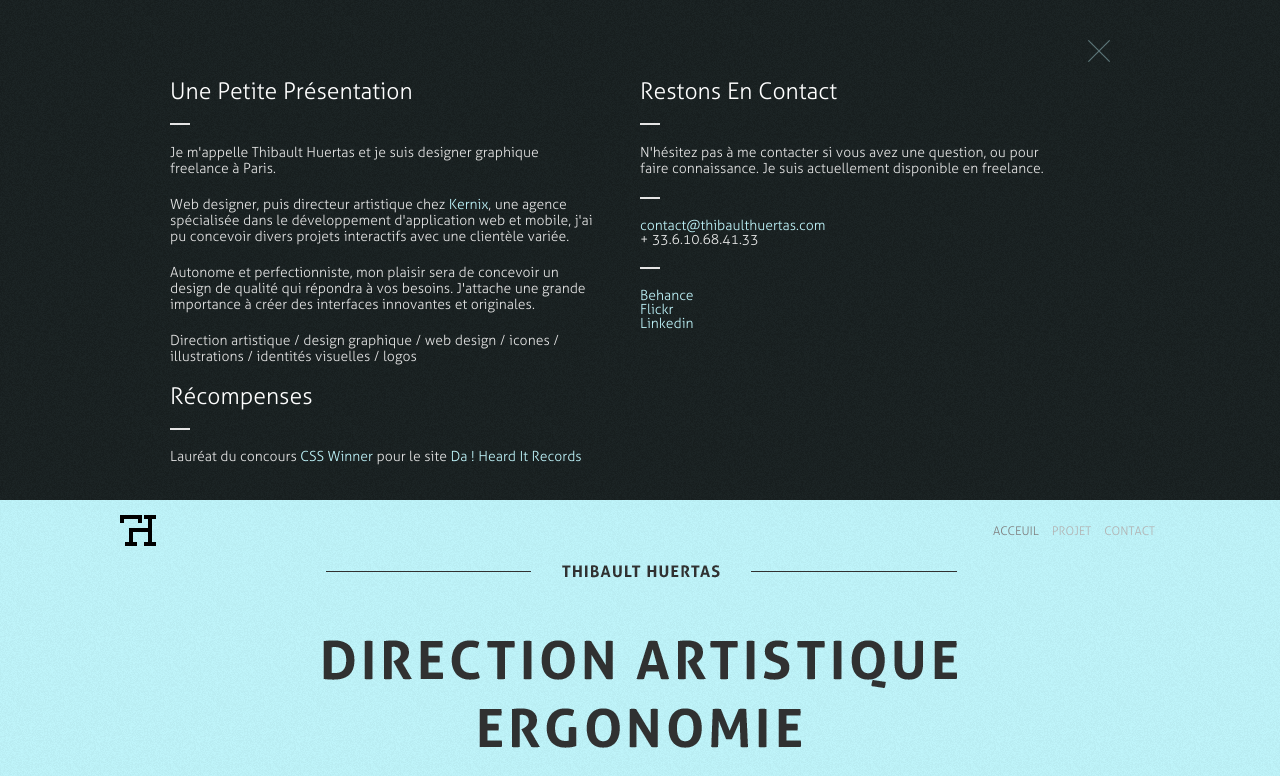
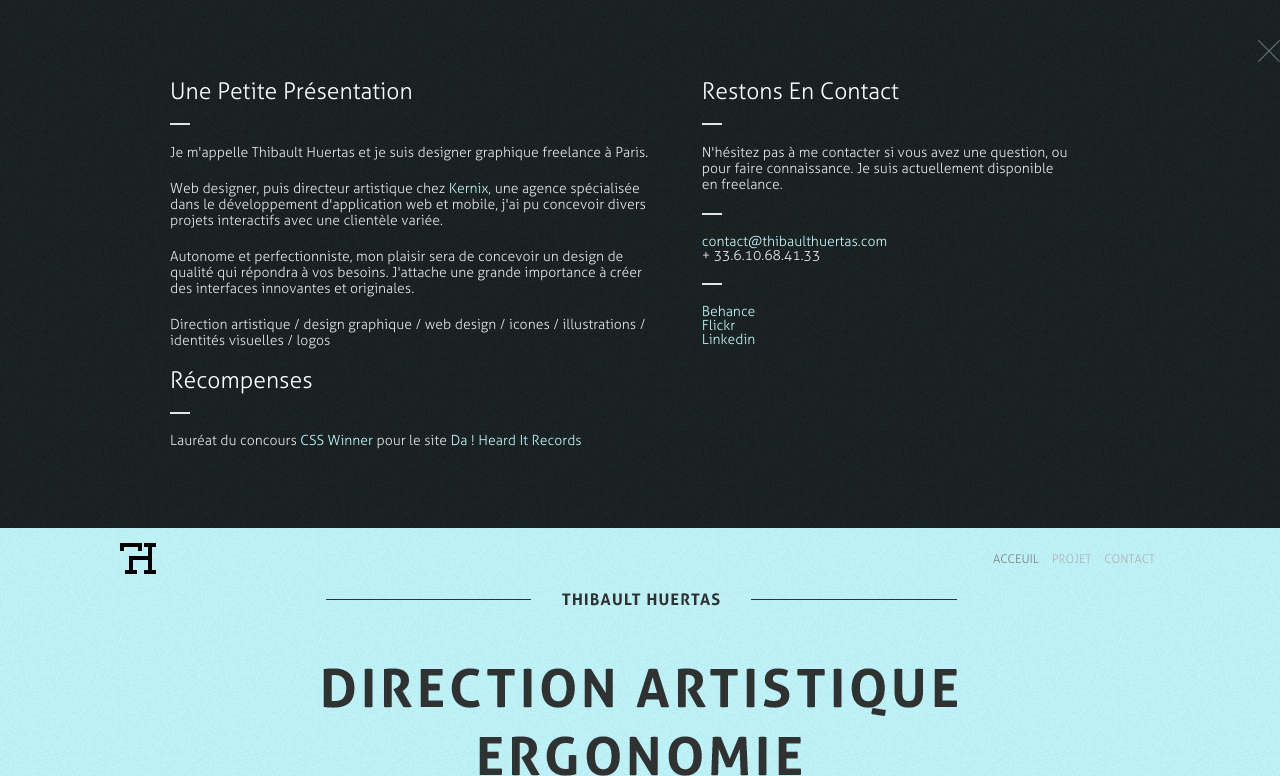
Before and after one commit to constructions-incongrues/com.thibaulthuertas.www-static, a plain HTML site: page index.html in a window 1280 px wide. Both pictures are taken after a click on the link "CONTACT". Shown: the top 776 px of the page. Drawn offline with nearby package versions, Linux system fonts and the light colour scheme.

Commit message:
0.1 - OK sauf l'icone de fermeture

```diff
--- a/index.html
+++ b/index.html
@@ -2,8 +2,8 @@
 <!--[if lt IE 7]>      <html class="no-js lt-ie9 lt-ie8 lt-ie7"> <![endif]-->
 <!--[if IE 7]>         <html class="no-js lt-ie9 lt-ie8"> <![endif]-->
 <!--[if IE 8]>         <html class="no-js lt-ie9"> <![endif]-->
-<!--[if gt IE 8]><!--> <html class="no-js"> <!--<![endif]-->
-<html lang="fr"></html>
+<!--[if gt IE 8]><!--> <html class="no-js" lang="fr"> <!--<![endif]-->
+
 <head>
   <meta charset="utf-8">
   <meta http-equiv="X-UA-Compatible" content="IE=edge">
@@ -43,68 +43,59 @@ $("#contact").height();
 <body>
 
 <section id="contact">
+    <span role="application"><a href="" class="show_hide"><img src="images/contact-close.png" alt="Close"></a></span>
+ <address>
+      <ul>
+       <li><a href="mailto:contact@thibaulthuertas.com">contact@thibaulthuertas.com</a></li>
+       <li>+ 33.6.10.68.41.33</li>
+      </ul>
+    </address>
+<div class="equal">
+
+<div class="row">
   <article>
-            <span role="application"><a href="" class="show_hide"><img src="images/contact-close.png" alt="Close"></a></span>
-
-        <div>
     <h1>Une petite présentation</h1>
-
   <hr />
   <p>Je m'appelle Thibault Huertas et je suis designer graphique freelance à Paris.</p>
-
-          <p>Web designer, puis directeur artistique chez <a href="http://www.kernix.com/" target="_blank">Kernix</a>, une agence spécialisée dans le développement d'application web et mobile, j'ai pu concevoir divers projets interactifs avec une clientèle variée.
+  <p>
+    Web designer, puis directeur artistique chez <a href="http://www.kernix.com/" target="_blank">Kernix</a>, une agence spécialisée dans le développement d'application web et mobile, j'ai pu concevoir divers projets interactifs avec une clientèle variée.
   </p>
   <p>
     Autonome et perfectionniste, mon plaisir sera de concevoir un design de qualité qui répondra à vos besoins. J'attache une grande importance à créer des interfaces innovantes et originales.
   </p>
-
   <p>Direction artistique / design graphique / web design / icones / illustrations / identités visuelles / logos</p>
 
   <h2>Récompenses</h2>
-
   <hr />
 
   <ul>
     <li>Lauréat du concours <a href="http://www.csswinner.com/details/-da-heard-it-records/3154/" target="_blank">CSS Winner</a> pour le site <a href="/project/da-heard-it-records#project">Da ! Heard It Records</a>
   </ul>
-          </div>
+  </article>
 
-          <div>
+  <article>
      <h1>Restons en contact</h1>
-
    <hr />
-
-
     <p>
       N'hésitez pas à me contacter si vous avez une question, ou pour faire connaissance.
       Je suis actuellement disponible en freelance.
     </p>
-
    <hr />
-
     <ul>
      <li><a href="mailto:contact@thibaulthuertas.com">contact@thibaulthuertas.com</a>
      <li>+ 33.6.10.68.41.33</li>
      </ul>
-
     <hr />
-
      <ul>
        <li><a href="http://www.behance.net/thibaulthuertas" target="_blank">Behance</a></li>
        <li><a href="http://www.flickr.com/photos/14850436@N05/" target="_blank">Flickr</a></li>
        <li><a href="http://www.linkedin.com/pub/thibault-huertas/16/a14/b6a" target="_blank">Linkedin</a></li>
     </ul>
 </div>
-            <div style="cleat:both"></div>
-          <address>
-              <ul>
-          <li><a href="mailto:contact@thibaulthuertas.com">contact@thibaulthuertas.com</a></li>
-          <li>+ 33.6.10.68.41.33</li>
-        </ul>
+
+</article>
 <div>
 
-          </address>
-          </article>
 </section>
 
 
--- a/sass/contact.scss
+++ b/sass/contact.scss
@@ -1,15 +1,22 @@
 @import "mixin";
 @import "typography";
 @import "colors";
+
 
 #contact {
     @include bg-black;
     vertical-align: middle;
     font-family: $regular;
     color:$color_grey_3;
-    height: 500px;
-    div { width: 50%;float:left; }
+
 }
+
+.equal { display:table; }
+.row { display:table-row; }
+.row article {
+    display:table-cell;
+    padding:0 0 80px 0;
+    }
 
 #contact span {
     height: 80px;
--- a/sass/screen.scss
+++ b/sass/screen.scss
@@ -13,8 +13,8 @@ a { text-decoration: none }
 
 @media all and (min-width:1060px)
   {
-	header section,.mosaic,#projets, footer section, .intro+aside{width:1060px;margin: auto;}
-  #contact article { max-width: 940px; margin: auto;}
+	header section,.mosaic,#projets, footer section, .intro+aside {width:1060px;margin: auto;}
+  .equal { width: 940px; margin: auto;}
   #contact address { display: none; }
   .intro img { max-width:100%;height:auto; }
 
```
Also changed, not shown: stylesheets/contact.css, stylesheets/screen.css. Lines whose indentation alone changed are shown as unchanged.
